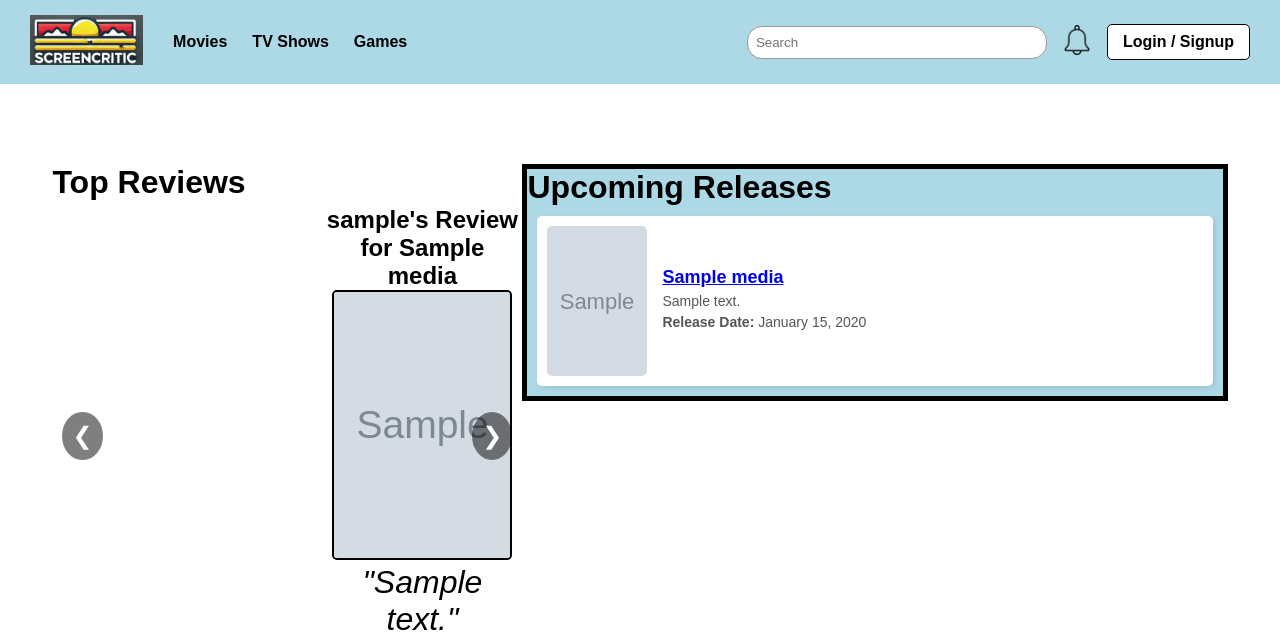
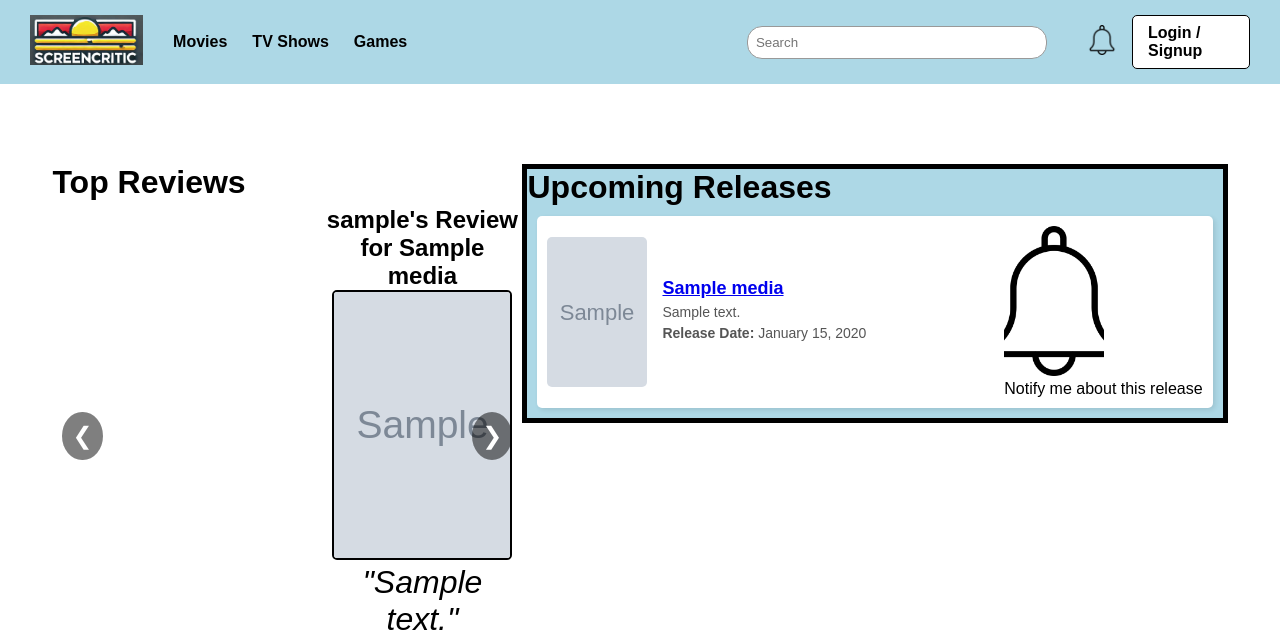
Before and after one commit to MAkther05/WAD2_TEAM5A_PROJECT, a Django app: template templates/ScreenCritic/index.html in a window 1280 px wide. Shown: the top 636 px of the page. Run offline with Django 3.2, Linux system fonts and the light colour scheme; the template is opened without the code that fills it: values that come from a table or form of the project are taken from there, others are empty; tables that the repository leaves empty hold one stand-in row (values such as "Sample post"); grey boxes marked "Sample" are stand-in pictures.

Commit message:
getting from main

```diff
--- a/static/css/index.css
+++ b/static/css/index.css
@@ -194,6 +194,23 @@
 
 .upcoming-info p {
     margin: 5px 0;
+    margin-right: 15%;
     font-size: 14px;
     color: #555;
 }
+
+.notification-container {
+    margin-left: 5%;
+    margin-right: 0%;
+    display: inline-block;
+}
+
+.notification-bell {
+    width: 30px;
+    height: 30px;
+    cursor: pointer;
+}
+
+.notification-container p{
+
+}
--- a/templates/ScreenCritic/index.html
+++ b/templates/ScreenCritic/index.html
@@ -118,6 +118,10 @@
                 <p>{{ media_item.description|truncatewords:20 }}</p>
                 <p><strong>Release Date:</strong> {{ media_item.release_date|date:"F d, Y" }}</p>
             </div>
+            <div class="notification-container">
+                <img src="{% static 'images/bell.png' %}" alt="Notify Me" class="notification-bell">
+                <p>Notify me about this release</p>
+            </div>
         </div>
         {% empty %}
         <p>No upcoming releases.</p>
```
